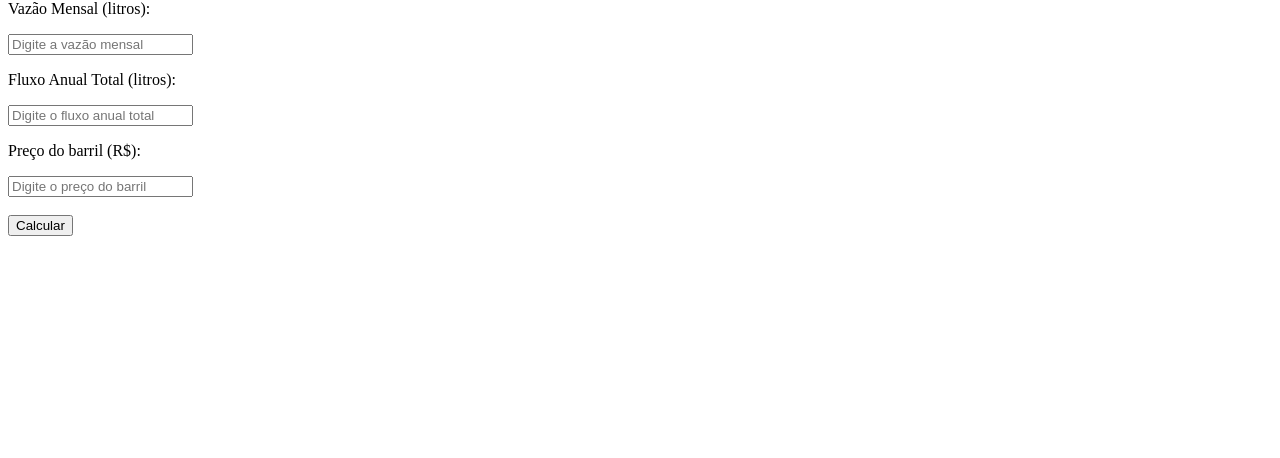
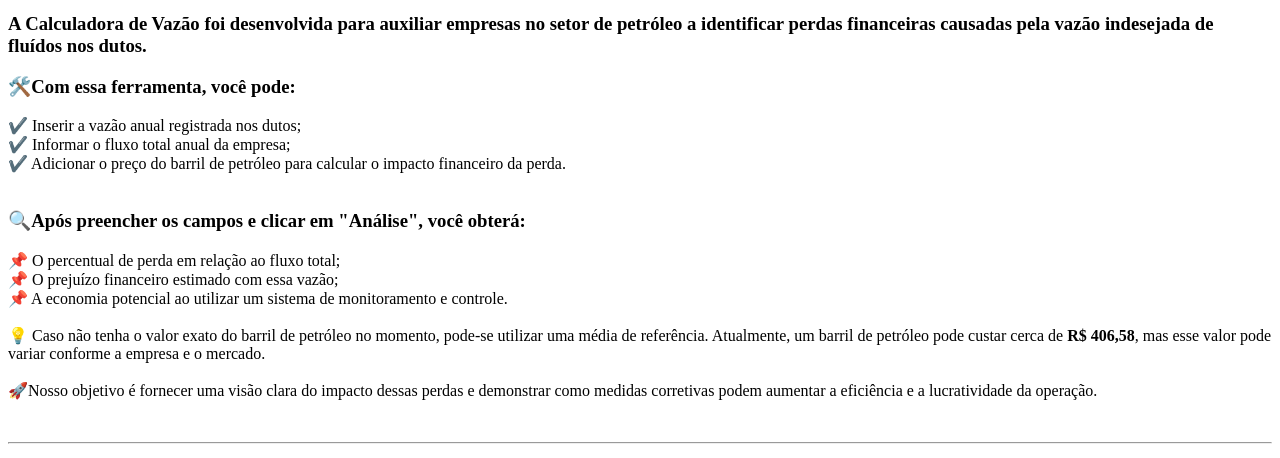
Before and after one commit to LukaNagayassu/PIPE_LINE, a plain HTML site: page Escolhidos/Calculadora 1.0.LA.html in a window 1280 px wide. Shown: the part 67-525 px from the top of the page. Drawn offline with Linux system fonts and the light colour scheme.

Commit message:
add uma Intro e trazendo um contexto para a calculadora escolhida

```diff
--- a/Escolhidos/Calculadora 1.0.LA.html
+++ b/Escolhidos/Calculadora 1.0.LA.html
@@ -8,30 +8,48 @@
     </style>
 </head>
 <body>
-    <div class="container">
+
+    <P> <h1>Introdução à Calculadora de Vazão</h1>
+        <h3>A Calculadora de Vazão foi desenvolvida para auxiliar empresas no setor de petróleo a identificar perdas financeiras causadas pela vazão indesejada de fluídos nos dutos.</h3>
+
+        <h3>🛠️Com essa ferramenta, você pode:</h3>
+        ✔️ Inserir a vazão anual registrada nos dutos;
+        <br>✔️ Informar o fluxo total anual da empresa;
+        <br>✔️ Adicionar o preço do barril de petróleo para calcular o impacto financeiro da perda.
+        <br>
+
+        <br><h3>🔍Após preencher os campos e clicar em "Análise", você obterá:</h3>
+        📌 O percentual de perda em relação ao fluxo total;
+        <br>📌 O prejuízo financeiro estimado com essa vazão;
+        <br>📌 A economia potencial ao utilizar um sistema de monitoramento e controle.
+        <br>
+        <br>💡 Caso não tenha o valor exato do barril de petróleo no momento, pode-se utilizar uma média de referência. Atualmente, um barril de petróleo pode custar cerca de <B>R$ 406,58</B>, mas esse valor pode variar conforme a empresa e o mercado.
+        <br>
+        <br>🚀Nosso objetivo é fornecer uma visão clara do impacto dessas perdas e demonstrar como medidas corretivas podem aumentar a eficiência e a lucratividade da operação.
+        </P><br>
+
+        <hr>
+
         <h2>Calculadora de Vazão</h2>
-        <p>Vazão Mensal (litros):</p>
-        <input type="number" id="ipt_vazao" placeholder="Digite a vazão mensal">
-<br>
+        <p>Vazão Anual (litros):</p>
+        <input type="number" id="ipt_vazao" placeholder="Digite a vazão anual">
+        <br>
+
         <p>Fluxo Anual Total (litros):</p>
         <input type="number" id="ipt_fluxo" placeholder="Digite o fluxo anual total">
-<br>
-
-        <p>Preço do barril (R$):</p>
-        <input type="number" id="ipt_preco" placeholder="Digite o preço do barril">
-<br>
-<br>
-
-        <button onclick="calcularPerda()">Calcular</button>
-        <br>
         <br>
 
-        <div id="output"></div>
-    </div>
+        <p>Preço do barril de pétroleo (R$):</p>
+        <input type="number" id="ipt_preco" placeholder="Digite o preço do barril">
+        <br><br>
 
+        <button onclick="calcularPerda()">Analise</button>
+        <br><br>
+
+        <div id="output" style="display: inline-block; text-align: left;"></div>
     <script>
         function calcularPerda() {
-            var vazao = Number(ipt_vazao.value) * 12; // Anual
+            var vazao = Number(ipt_vazao.value);
             var fluxo = Number(ipt_fluxo.value);
             var preco = Number(ipt_preco.value);
 
@@ -40,8 +58,8 @@
             var economia = (perdaFinanceira * 0.15).toFixed(2);
 
             output.innerHTML = `
-                Sua empresa tem um fluxo anual de <b>${fluxo.toLocaleString()} L</b> e uma vazão de <b>${vazao.toLocaleString()} L</b>.<br>
-                Isso representa uma perda de <b>R$ ${perdaFinanceira}</b> anualmente.<br>
+                Sua empresa tem um fluxo anual de <b>${fluxo.toLocaleString()} L</b> e uma vazão de <b><span style="background-color: red;">${vazao.toLocaleString()}</span> L</b>.<br>
+                Isso representa uma perda de <b><span style="background-color: red;">R$ ${perdaFinanceira}</span></b> anualmente.<br>
                 Essa vazão equivale a <b>${porcentagem}%</b> do fluxo total.<br>
                 Nosso sistema pode reduzir essa perda em até <b>R$ ${economia}</b>!
             `;
```
